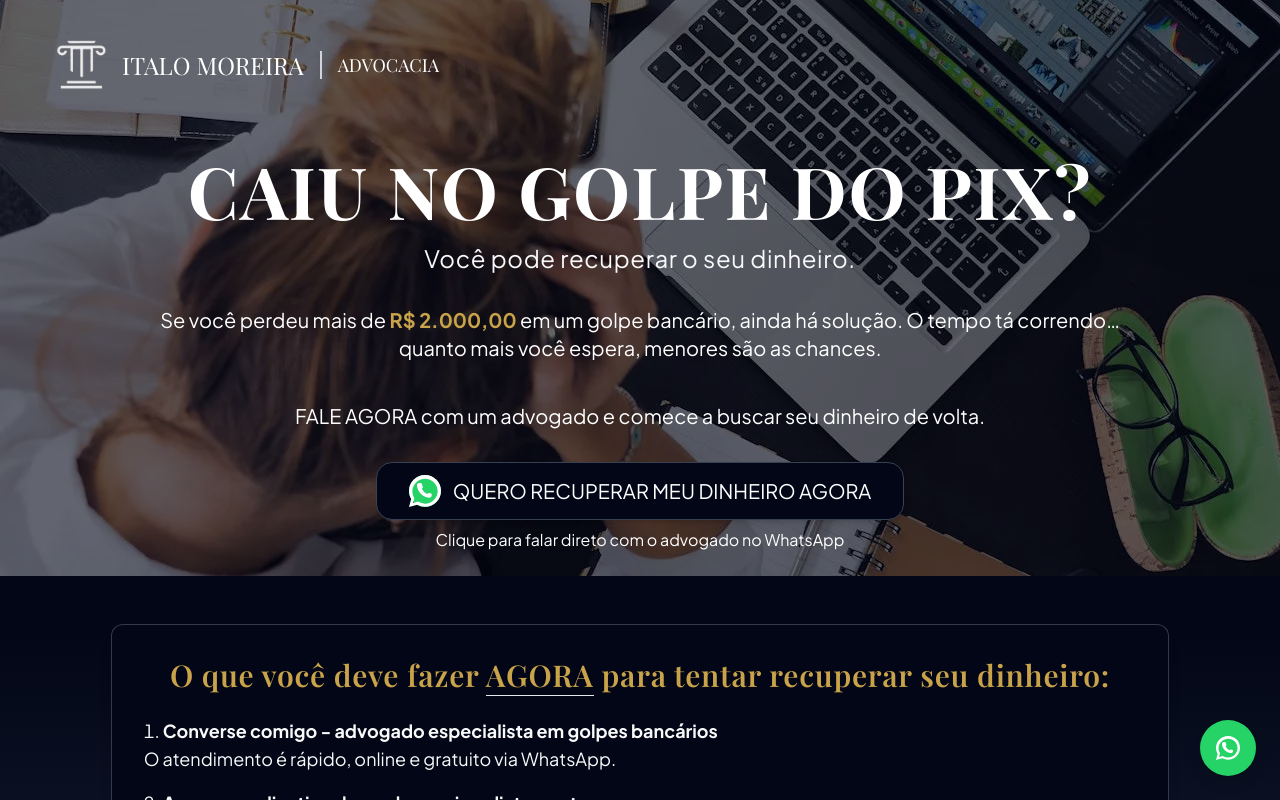
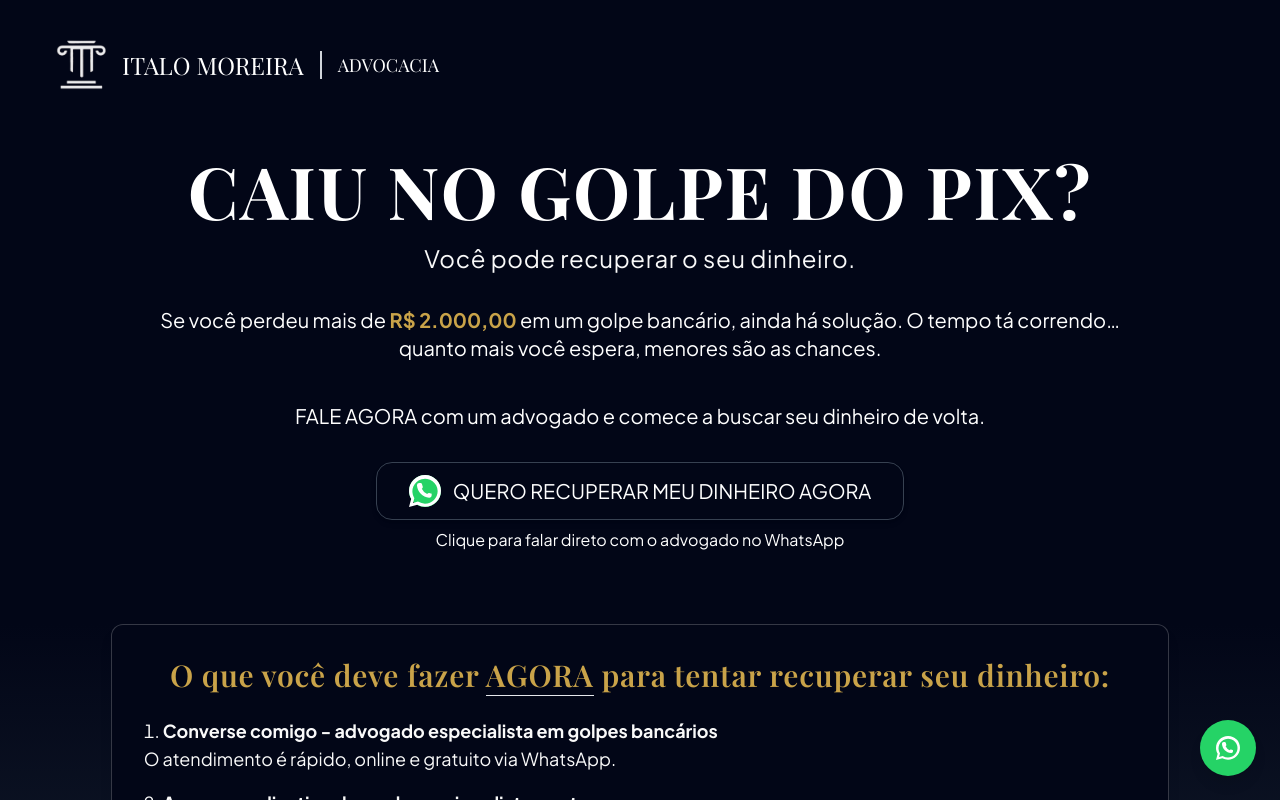
Before and after one commit to FelipeVieir4/italo-moreira-landing-page, a Next.js app: page /golpe-pix/B in a window 1280 px wide. Shown: the top 800 px of the page. Built offline with nearby package versions, Linux system fonts and the light colour scheme; a web font is replaced by a local one.

Commit message:
removendo avaliação do google e img hero da page B

```diff
--- a/app/golpe-pix/B/page.tsx
+++ b/app/golpe-pix/B/page.tsx
@@ -6,7 +6,7 @@ import Link from "next/link";
 import FAQComponent from "@/components/faq/faq-component";
 import { faqData } from "./faqData";
 import "./page.css";
-import GoogleRatingPage from "@/app/_sections-landing-pages/google-rating/page";
+// import GoogleRatingPage from "@/app/_sections-landing-pages/google-rating/page";
 
 const menuText = ["Italo Moreira", "Advocacia"];
 const menuLogo = "/logo/logo-white.png";
@@ -21,14 +21,14 @@ export default function GolpePixPage() {
 
       {/* HERO SECTION */}
       <section className="relative min-h-fit w-full flex items-center justify-center">
-        <Image
+        {/* <Image
           src="/services-pages-img/golpe-pix-hero.webp"
           alt="Caiu no golpe do PIX?"
           fill
           priority
           sizes="100vw"
           className="object-cover opacity-40"
-        />
+        /> */}
 
         <div className="h-full w-full flex flex-col justify-between">
           {/* Menu */}
@@ -275,7 +275,7 @@ export default function GolpePixPage() {
         </p>
       </section>
 
-      <GoogleRatingPage />
+      {/* <GoogleRatingPage /> */}
       <Footer />
     </div>
   );
```
